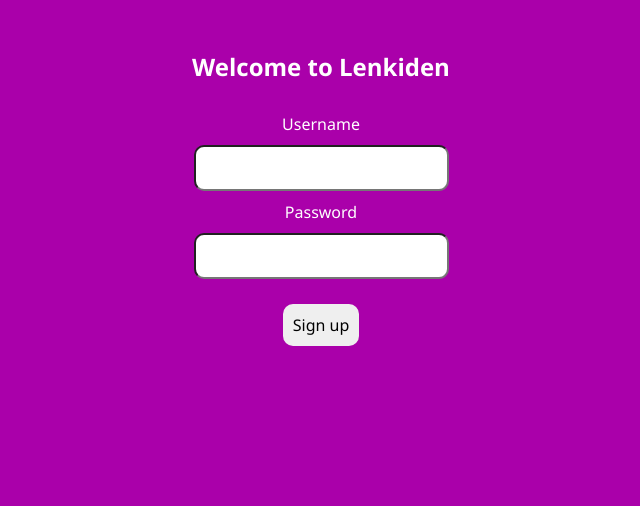
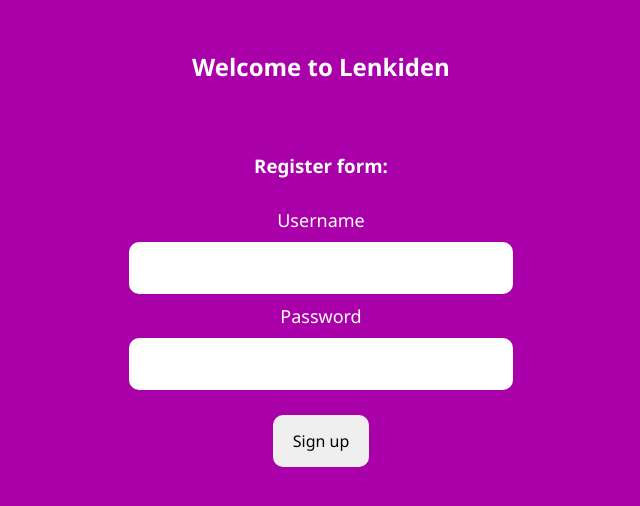
Before and after one commit to Victorreca/202209-w7chwe-victor-redondo-front, a React (Create React App) app: page /home in a window 1280 px wide. Shown: the top 506 px of the page, without its empty margins (319-959 px from the left). Built offline with nearby package versions, Linux system fonts and the light colour scheme.

Commit message:
Refactor color style code

```diff
--- a/src/GlobalStyle.tsx
+++ b/src/GlobalStyle.tsx
@@ -17,7 +17,8 @@ button,
 textarea,
 select {
   font: inherit;
-  padding: 10px
+  padding: 15px 20px;
+
 }
 
 button,
@@ -43,38 +44,21 @@ h6 {
   margin: 0;
 
 }
-label{
-  display: block;
-  color: white;
-  padding-bottom: 10px;
-  padding-top: 10px;
-}
 
-.form__title {
-    text-align: center;
-    padding-top: 50px;
-    padding-bottom: 20px;
-    color: white;
-}
 
 img {
   display: block;
   max-width: 100%;
 }
 
-.button {
-    margin-top: 25px;
-    border-radius: 10px;
-    border: none;
-}
-.button:hover {
-  background: #00f1ff;;
 
-  text-decoration: none;
-}
-input{
-  border-radius: 10px;
-}
+  .form__title {
+    text-align: center;
+    padding-top: 50px;
+    padding-bottom: 20px;
+    color: white;
+  }
+
 `;
 
 export default GlobalStyle;
--- a/src/components/Register/Register.tsx
+++ b/src/components/Register/Register.tsx
@@ -32,6 +32,7 @@ const Register = (): JSX.Element => {
   return (
     <>
       <h2 className="form__title">Welcome to Lenkiden</h2>
+      <h3 className="form__title">Register form:</h3>
       <RegisterStyled onSubmit={handleSubmit}>
         <div className="form__container">
           <label className="form__label" htmlFor="user">
--- a/src/components/Register/RegisterStyled.tsx
+++ b/src/components/Register/RegisterStyled.tsx
@@ -2,4 +2,35 @@ import styled from "styled-components";
 
 export const RegisterStyled = styled.form`
   text-align: center;
+  input {
+    border-radius: 10px;
+    width: 80%;
+    border: none;
+  }
+  .button {
+    margin-top: 25px;
+    border-radius: 10px;
+    border: none;
+
+    &:hover {
+      background: ${(props) => props.theme.colorHoverSubmit};
+
+      text-decoration: none;
+    }
+  }
+  label {
+    display: block;
+    color: ${(props) => props.theme.mainColorFonts};
+    padding-bottom: 10px;
+    padding-top: 10px;
+  }
+  .form__label {
+    font-size: 18px;
+  }
+
+  @media (min-width: 700px) {
+    input {
+      width: 30%;
+    }
+  }
 `;
--- a/src/redux/mainTheme.ts
+++ b/src/redux/mainTheme.ts
@@ -1,7 +1,7 @@
 const mainTheme = {
   mainBackgroundColor: "#aa00aa",
-  mainLightBlue: "#7eabc3",
-  mainBlue: "#5d7d8f",
+  colorHoverSubmit: "#00f1ff;",
+  mainColorFonts: "#fff",
   mainDarkBlue: "#173342",
 };
 
```
